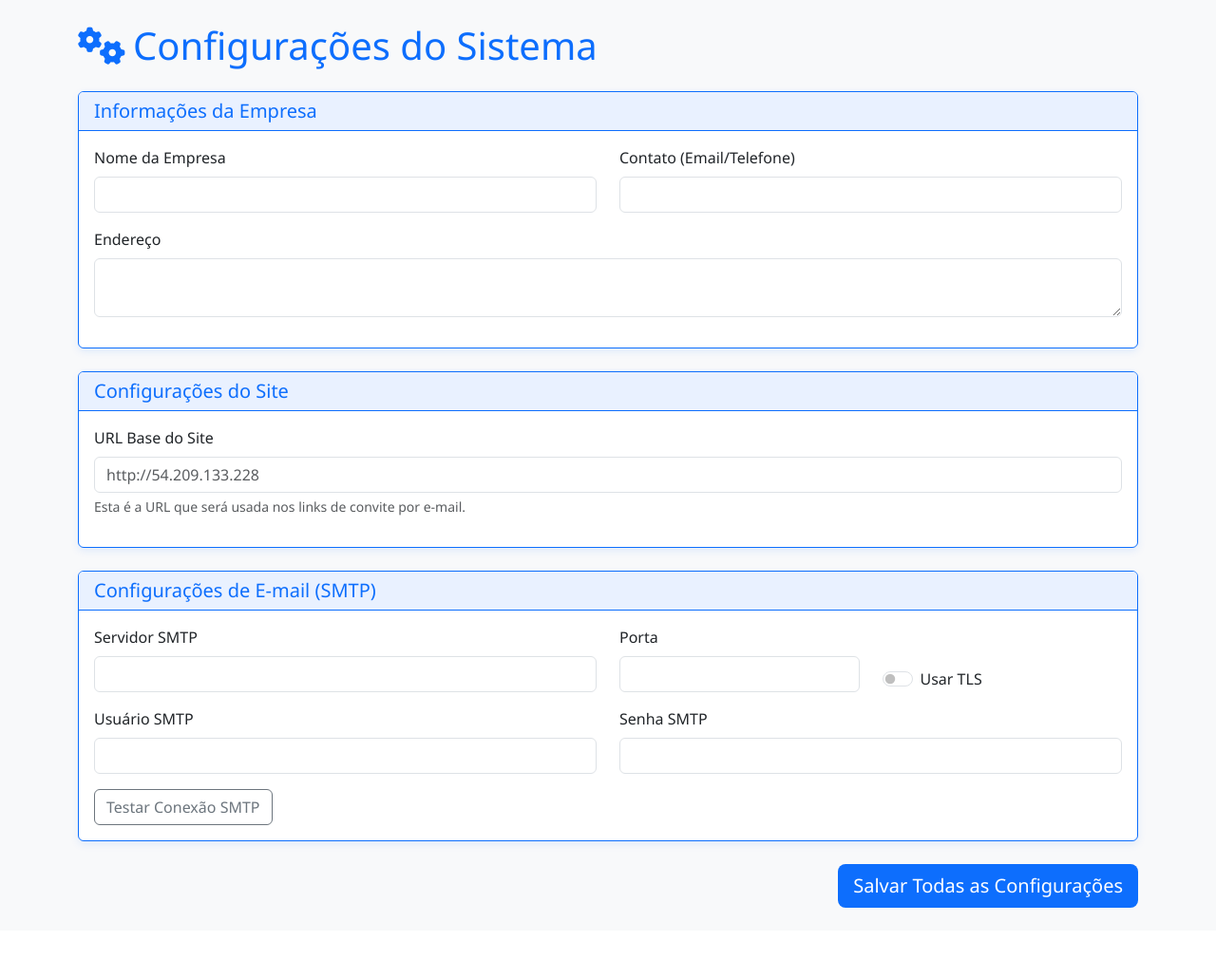
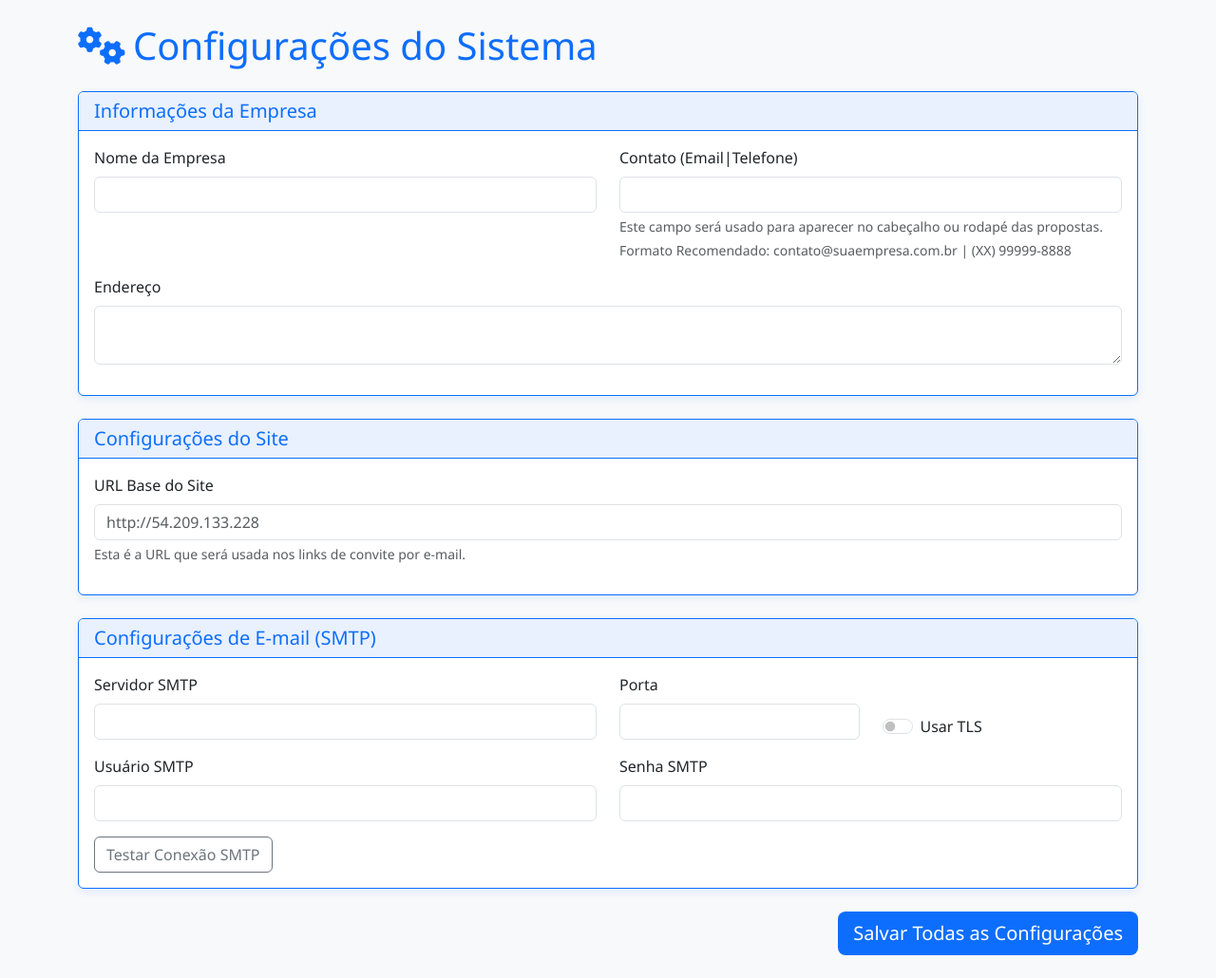
Before and after one commit to andreazevedo80/crm-azevix, a Python web app: template backend/templates/admin/settings.html in a window 1280 px wide. Shown: the part 56-1086 px from the top of the page at 95% size. Before the commit the page ends 1012 px from the top, so only its background shows below. Run offline with Jinja, Linux system fonts and the light colour scheme; the template is opened without the code that fills it, so the values that code supplies are empty.

Commit message:
feat: Teste versão 8-0 - 2

```diff
--- a/backend/templates/admin/dashboard.html
+++ b/backend/templates/admin/dashboard.html
@@ -48,7 +48,6 @@
             </div>
         </div>
     </div>
-    <div class="row">
     <div class="col-md-4 mb-4">
         <div class="card card-azevix h-100">
             <div class="card-body text-center">
--- a/backend/templates/admin/settings.html
+++ b/backend/templates/admin/settings.html
@@ -19,8 +19,10 @@
                     <input type="text" id="COMPANY_NAME" name="COMPANY_NAME" class="form-control">
                 </div>
                 <div class="col-md-6 mb-3">
-                    <label for="COMPANY_CONTACT" class="form-label">Contato (Email/Telefone)</label>
+                    <label for="COMPANY_CONTACT" class="form-label">Contato (Email|Telefone)</label>
                     <input type="text" id="COMPANY_CONTACT" name="COMPANY_CONTACT" class="form-control">
+                    <div class="form-text">Este campo será usado para aparecer no cabeçalho ou rodapé das propostas.</div>
+                    <div class="form-text">Formato Recomendado: contato@suaempresa.com.br | (XX) 99999-8888</div>
                 </div>
                 <div class="col-12 mb-3">
                     <label for="COMPANY_ADDRESS" class="form-label">Endereço</label>
```
